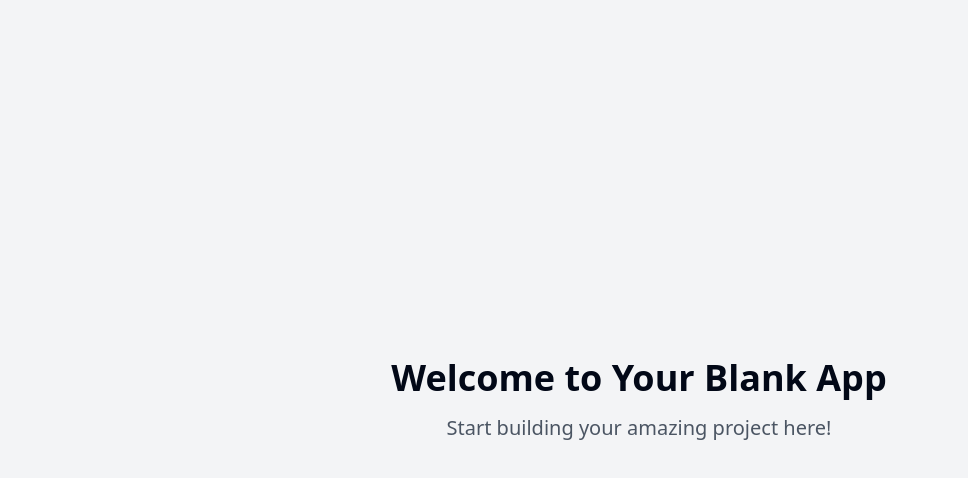
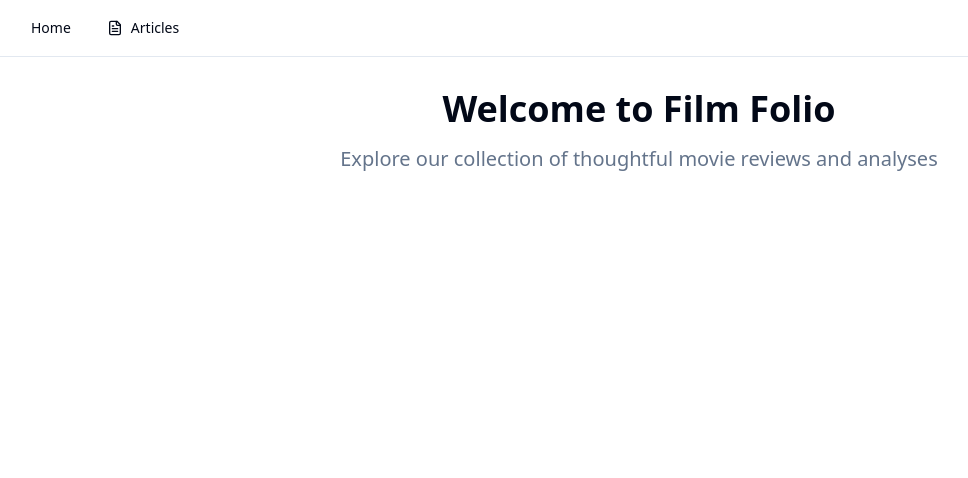
Before and after one commit to matthewanthony777/film-folio, a React (Vite) app: page / in a window 1280 px wide. Shown: the top 478 px of the page, without its empty margins (1-969 px from the left). Built offline with nearby package versions, Linux system fonts and the light colour scheme.

Commit message:
Add articles page to navigation
Implemented a new "articles" page in the navigation bar to allow users to view .mdx articles.
[skip gpt_engineer]

```diff
--- /dev/null
+++ b/src/components/Navigation.tsx
@@ -0,0 +1,41 @@
+import { FileText } from "lucide-react";
+import { Link } from "react-router-dom";
+import {
+  NavigationMenu,
+  NavigationMenuContent,
+  NavigationMenuItem,
+  NavigationMenuLink,
+  NavigationMenuList,
+  NavigationMenuTrigger,
+  navigationMenuTriggerStyle,
+} from "@/components/ui/navigation-menu";
+
+const Navigation = () => {
+  return (
+    <nav className="border-b">
+      <div className="container mx-auto px-4 py-2">
+        <NavigationMenu>
+          <NavigationMenuList>
+            <NavigationMenuItem>
+              <Link to="/">
+                <NavigationMenuLink className={navigationMenuTriggerStyle()}>
+                  Home
+                </NavigationMenuLink>
+              </Link>
+            </NavigationMenuItem>
+            <NavigationMenuItem>
+              <Link to="/articles">
+                <NavigationMenuLink className={navigationMenuTriggerStyle()}>
+                  <FileText className="mr-2 h-4 w-4" />
+                  Articles
+                </NavigationMenuLink>
+              </Link>
+            </NavigationMenuItem>
+          </NavigationMenuList>
+        </NavigationMenu>
+      </div>
+    </nav>
+  );
+};
+
+export default Navigation;
--- a/src/pages/Articles.tsx
+++ b/src/pages/Articles.tsx
@@ -1,11 +1,14 @@
 import { getAllArticles } from "@/utils/articles";
 import ArticleCard from "@/components/ArticleCard";
+import Navigation from "@/components/Navigation";
 
 const Articles = () => {
   const articles = getAllArticles();
 
   return (
-    <div className="container mx-auto px-4 py-8">
+    <div className="min-h-screen bg-background">
+      <Navigation />
+      <main className="container mx-auto px-4 py-8">
         <div className="space-y-4">
           <div className="text-center space-y-2">
             <h1 className="text-4xl font-bold">Movie Blog</h1>
@@ -19,6 +22,7 @@ const Articles = () => {
             ))}
           </div>
         </div>
+      </main>
     </div>
   );
 };
--- a/src/pages/Index.tsx
+++ b/src/pages/Index.tsx
@@ -1,12 +1,17 @@
-// Update this page (the content is just a fallback if you fail to update the page)
+import Navigation from "@/components/Navigation";
 
 const Index = () => {
   return (
-    <div className="min-h-screen flex items-center justify-center bg-gray-100">
-      <div className="text-center">
-        <h1 className="text-4xl font-bold mb-4">Welcome to Your Blank App</h1>
-        <p className="text-xl text-gray-600">Start building your amazing project here!</p>
-      </div>
+    <div className="min-h-screen bg-background">
+      <Navigation />
+      <main className="container mx-auto px-4 py-8">
+        <div className="text-center space-y-4">
+          <h1 className="text-4xl font-bold">Welcome to Film Folio</h1>
+          <p className="text-xl text-muted-foreground">
+            Explore our collection of thoughtful movie reviews and analyses
+          </p>
+        </div>
+      </main>
     </div>
   );
 };
```
Lines whose indentation alone changed are shown as unchanged.
